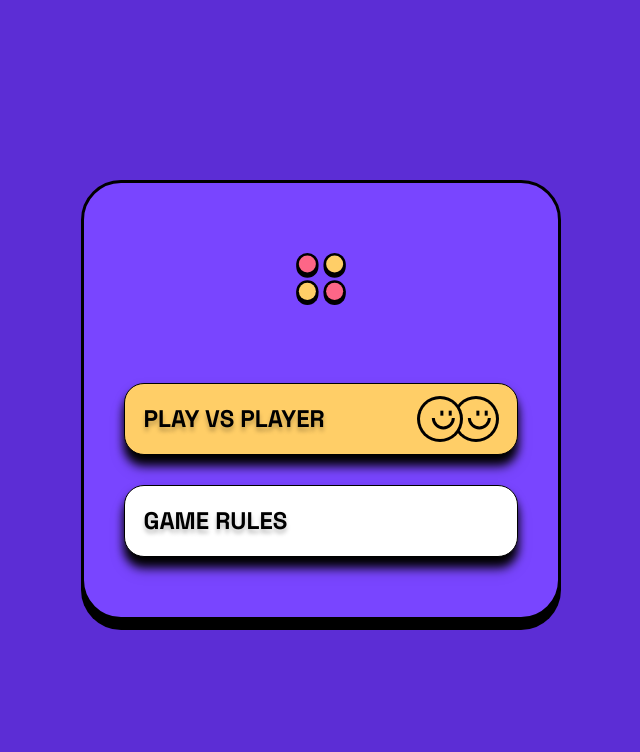
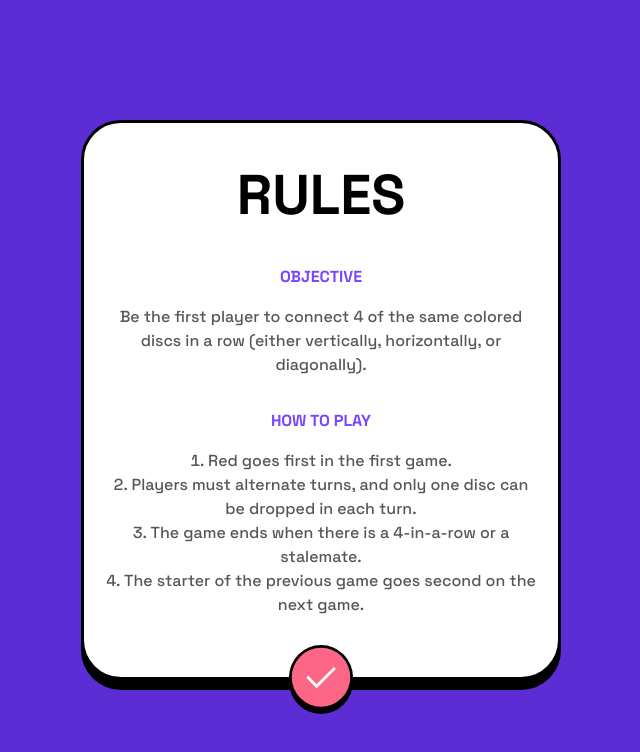
Before and after one commit to kajtd/ConnectFourGame, a Vue app: page / in a window 1280 px wide. Both pictures are taken after a click on the button "GAME RULES". Shown: the top 752 px of the page, without its empty margins (319-959 px from the left). Built offline with nearby package versions, Linux system fonts and the light colour scheme.

Commit message:
add game rules, add own font variables in tailwind

```diff
--- a/src/App.vue
+++ b/src/App.vue
@@ -1,9 +1,16 @@
 <script setup lang="ts">
+import { storeToRefs } from 'pinia'
+import { useGameStore } from './store/game'
 import MainMenu from './components/MainMenu.vue'
+import GameRules from './components/GameRules.vue'
+
+const gameStore = useGameStore()
+const { areRulesVisible } = storeToRefs(gameStore)
 </script>
 
 <template>
-  <MainMenu />
+  <GameRules v-if="areRulesVisible" />
+  <MainMenu v-else />
 </template>
 
 <style scoped>
--- /dev/null
+++ b/src/components/GameRules.vue
@@ -0,0 +1,29 @@
+<script setup lang="ts">
+import { storeToRefs } from 'pinia'
+import { useGameStore } from '../store/game'
+
+const gameStore = useGameStore();
+
+const { areRulesVisible } = storeToRefs(gameStore);
+</script>
+
+<template>
+    <div class="mx-auto bg-white relative text-black max-w-[480px] p-[30px_20px_60px] rounded-[40px] m-5 md:mx-auto md:border-[3px] md:border-black md:shadow-[0_10px_0_#000]">
+        <h2 class="text-center uppercase font-bold text-l">Rules</h2>
+        <h3 class="mt-7 mb-4 uppercase text-electric-violet font-bold">Objective</h3>
+        <p class="opacity-[0.66] mb-8">Be the first player to connect 4 of the same colored discs in a row (either vertically, horizontally, or diagonally).</p>
+        <h3 class="mb-4 uppercase text-electric-violet font-bold">How to play</h3>
+        <ol class="opacity-[0.66] list-decimal list-inside marker:text-black marker:opacity-100">
+            <li>Red goes first in the first game.</li>
+            <li>Players must alternate turns, and only one disc can be dropped in each turn. </li>
+            <li>The game ends when there is a 4-in-a-row or a stalemate.</li>
+            <li>The starter of the previous game goes second on the next game.</li>
+        </ol>
+        <button
+            class="w-16 h-16 absolute -bottom-8 left-0 right-0 mx-auto"
+            @click="areRulesVisible = false"
+        >
+            <img src="./../assets/images/icon-check.svg" alt="">
+        </button>
+    </div>
+</template>
--- a/src/components/MainMenu.vue
+++ b/src/components/MainMenu.vue
@@ -1,10 +1,21 @@
+<script setup lang="ts">
+import { storeToRefs } from 'pinia'
+import { useGameStore } from '../store/game'
+
+const gameStore = useGameStore()
+const { areRulesVisible } = storeToRefs(gameStore)
+</script>
+
 <template>
     <div class="mx-auto p-5 w-full h-screen flex flex-col justify-center items-center gap-[30px] bg-electric-violet md:p-[70px_40px_60px] md:h-auto md:max-w-[480px] md:rounded-[40px] md:border-[3px] md:border-black md:shadow-[0_10px_0_#000]">
         <img src="./../assets/images/logo.svg" alt="" class="w-[52px] h-[52px] mb-12">
-        <button class="[text-shadow:_0px_4px_4px_rgb(0_0_0_/_25%)] w-full rounded-[20px] drop-shadow-[0px_4px_4px_rgba(0,0,0,0.25)] px-[18.5px] h-[72px] flex items-center justify-between font-bold uppercase border-black border shadow-primary bg-mustard-yellow text-black text-2xl">
+        <button class="[text-shadow:_0px_4px_4px_rgb(0_0_0_/_25%)] w-full rounded-[20px] drop-shadow-[0px_4px_4px_rgba(0,0,0,0.25)] px-[18.5px] h-[72px] flex items-center justify-between font-bold uppercase border-black border shadow-primary bg-mustard-yellow text-black text-m">
             Play vs Player <img src="./../assets/images/player-vs-player.svg" alt="">
         </button>
-        <button class="[text-shadow:_0px_4px_4px_rgb(0_0_0_/_25%)] w-full rounded-[20px] drop-shadow-[0px_4px_4px_rgba(0,0,0,0.25)] px-[18.5px] h-[72px] text-left uppercase font-bold border-black border shadow-primary bg-white text-black text-2xl">
+        <button
+            class="text-left [text-shadow:_0px_4px_4px_rgb(0_0_0_/_25%)] w-full rounded-[20px] drop-shadow-[0px_4px_4px_rgba(0,0,0,0.25)] px-[18.5px] h-[72px]  uppercase font-bold border-black border shadow-primary bg-white text-black text-m"
+            @click="areRulesVisible = true"
+        >
             Game Rules
         </button>
     </div>
--- a/tailwind.config.js
+++ b/tailwind.config.js
@@ -5,6 +5,12 @@ export default {
     "./src/**/*.{js,ts,jsx,tsx,vue}",
   ],
   theme: {
+    fontSize: {
+      'l': '56px',
+      'm': '24px',
+      's': '20px',
+      'xs': '16px',
+    },
     extend: {
       colors: {
         'royal-purple': '#5C2DD5',
```
